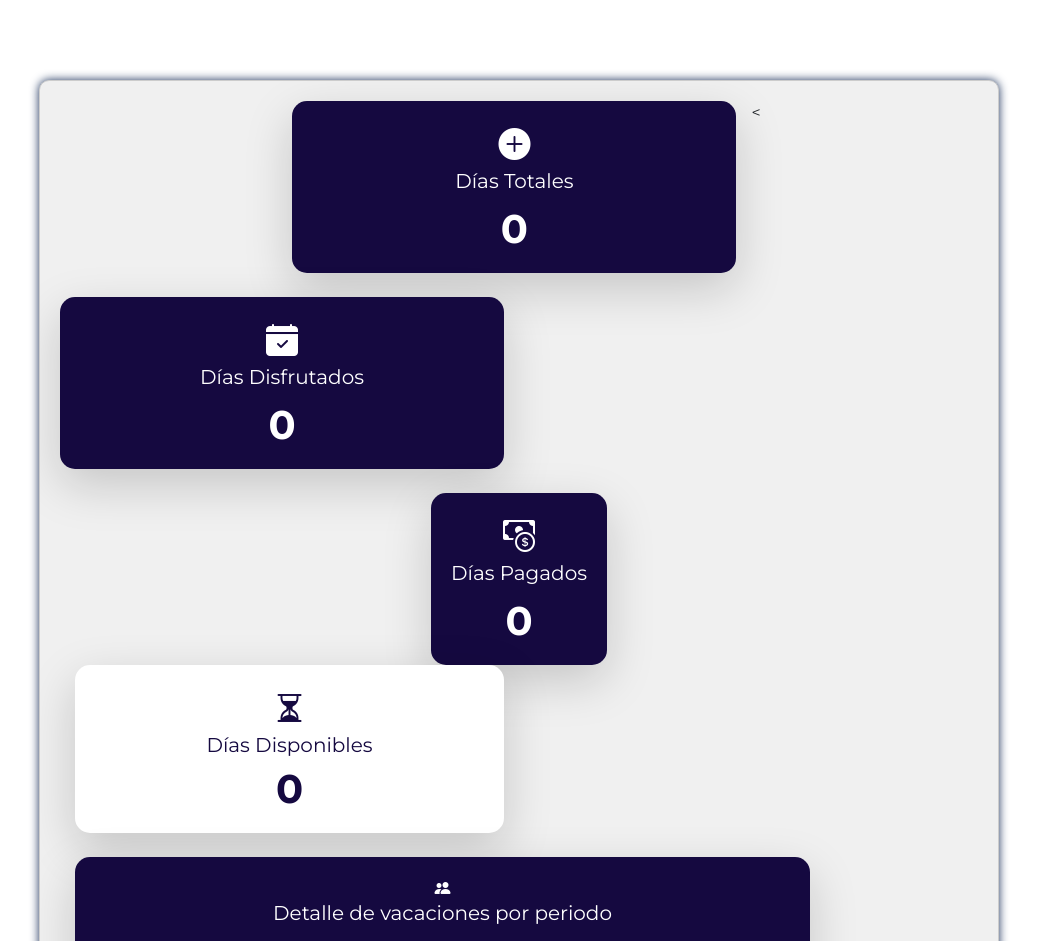
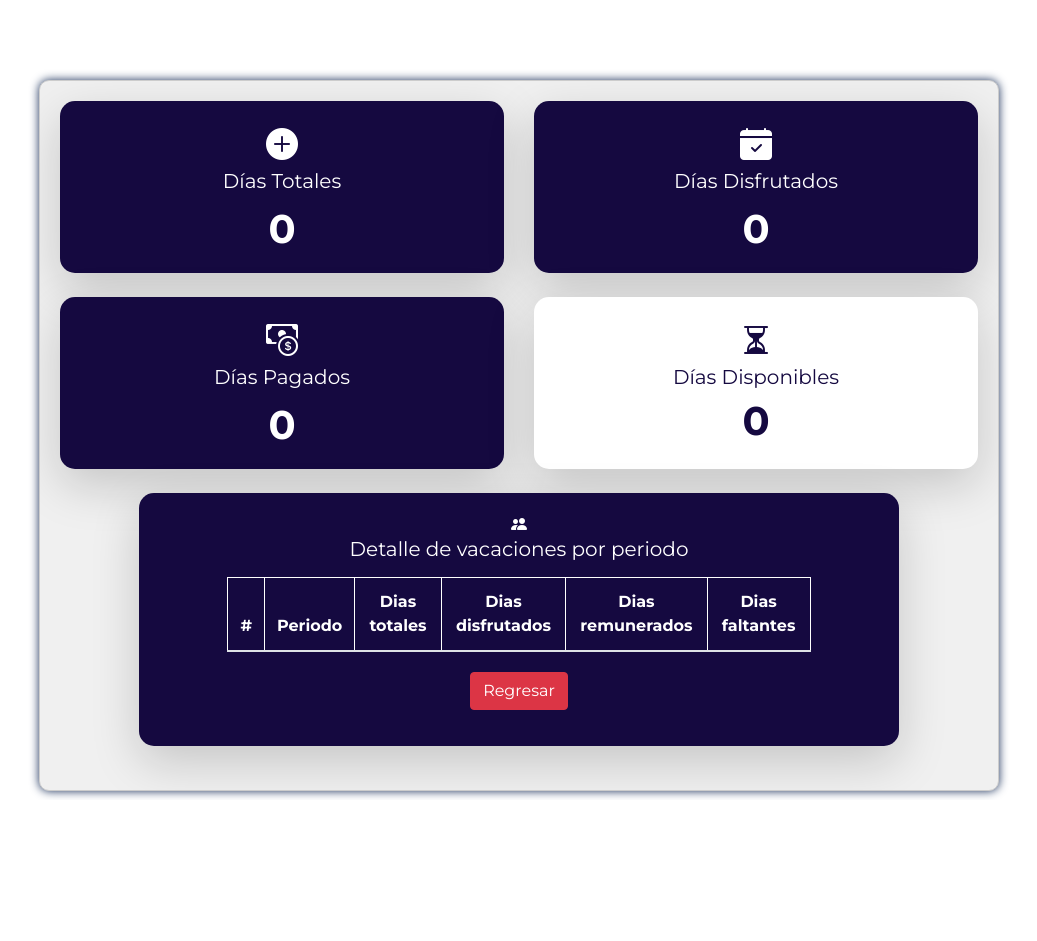
Before and after one commit to carloslozanot/infolabora, a PHP site: page /detalle_vacaciones.php in a window 1280 px wide. Shown: the top 941 px of the page, without its empty margins (161-1198 px from the left). After the commit the page ends 798 px from the top, so only its background shows below. Run offline with PHP 8.4, Linux system fonts and the light colour scheme; the visitor is signed in with stand-in values (Sample User, id 1); data that the repository does not hold is empty; some libraries are stand-ins or nearby versions.

Commit message:
Update detalle_vacaciones.php

```diff
--- a/detalle_vacaciones.php
+++ b/detalle_vacaciones.php
@@ -61,8 +61,8 @@ include("php/conexion.php");
         ?>
 
         <div class="row justify-content-center">
-            <div class="col-md-6 col-lg-6 mb-4">
-                <div class="card card-hover shadow-lg border-0 text-center">
+            <div class="col-12 col-md-6 mb-4">
+                <div class="card card-hover h-100 w-100 shadow-lg border-0 text-center">
                     <div class="card-body">
                         <i class="bi bi-plus-circle-fill icono-card mb-2" style="font-size: 2rem;"></i>
                         <h5 class="card-title">Días Totales</h5>
@@ -71,8 +71,8 @@ include("php/conexion.php");
                 </div>
             </div>
 
-            <<div class="col-md-6 col-lg-6 mb-4">
-                <div class="card card-hover shadow-lg border-0 text-center">
+            <div class="col-12 col-md-6 mb-4">
+                <div class="card card-hover h-100 w-100 shadow-lg border-0 text-center">
                     <div class="card-body">
                         <i class="bi bi-calendar-check-fill icono-card mb-2" style="font-size: 2rem;"></i>
                         <h5 class="card-title">Días Disfrutados</h5>
@@ -81,8 +81,8 @@ include("php/conexion.php");
                 </div>
             </div>
 
-            <div class="col-md-6 col-lg-6 mb-4"></div>
-                <div class="card card-hover shadow-lg border-0 text-center">
+            <div class="col-12 col-md-6 mb-4">
+                <div class="card card-hover h-100 w-100 shadow-lg border-0 text-center">
                     <div class="card-body">
                         <i class="bi bi-cash-coin icono-card mb-2" style="font-size: 2rem;"></i>
                         <h5 class="card-title">Días Pagados</h5>
@@ -91,8 +91,8 @@ include("php/conexion.php");
                 </div>
             </div>
 
-            <div class="col-md-6 col-lg-6 mb-4">
-                <div class="carda carda-hover shadow-lg border-0 text-center">
+            <div class="col-12 col-md-6 mb-4">
+                <div class="carda carda-hover h-100 w-100 shadow-lg border-0 text-center">
                     <div class="carda-body">
                         <i class="bi bi-hourglass-split icono-carda mb-2" style="font-size: 2rem;"></i>
                         <h5 class="carda-title">Días Disponibles</h5>
```
